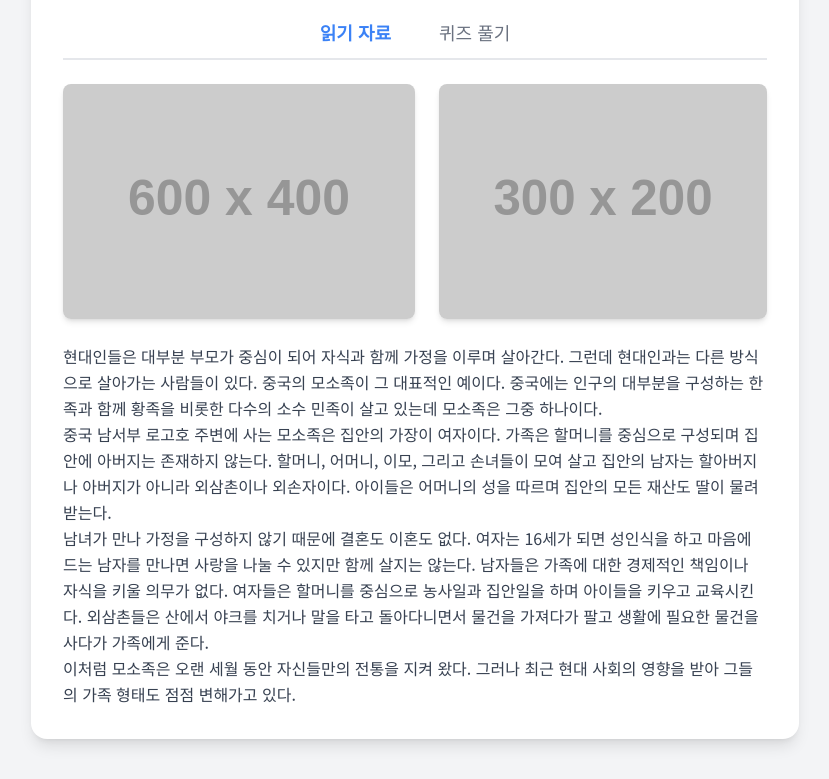
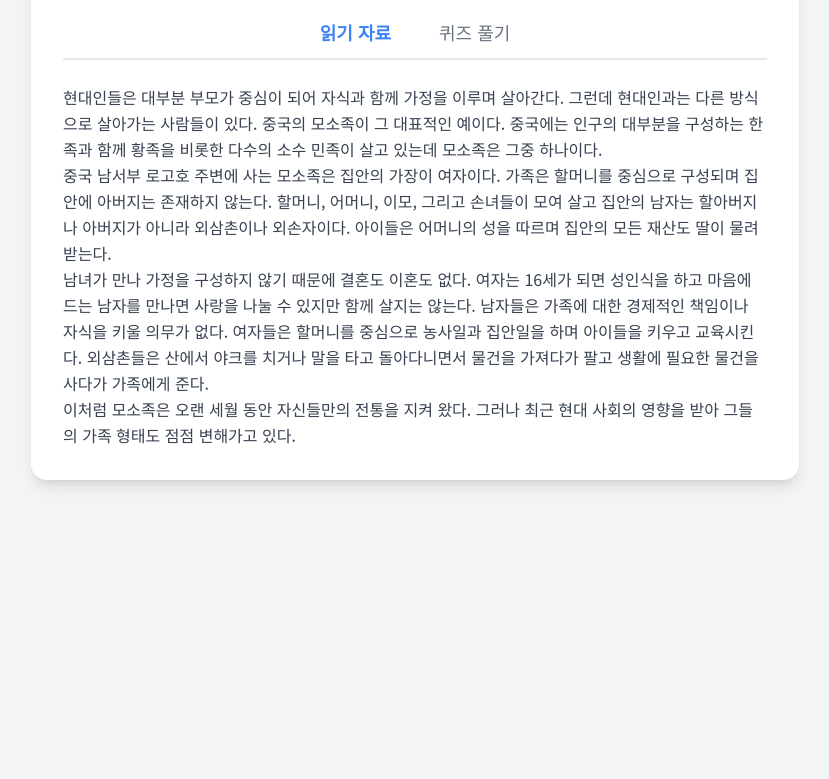
Before and after one commit to sometime4224-hnu/hnu-4A-korean-study-app, a plain HTML site: page s8/read.html in a window 1280 px wide. Shown: the part 134-913 px from the top of the page, without its empty margins (225-1054 px from the left). After the commit the page ends 800 px from the top, so only its background shows below. Drawn offline with nearby package versions, Linux system fonts and the light colour scheme; placeholder pictures from the web are drawn by us.

Commit message:
read.html 업데이트

```diff
--- a/s8/read.html
+++ b/s8/read.html
@@ -55,17 +55,8 @@
 
         <!-- 1. 읽기 자료 (콘텐츠) -->
         <div id="content-reading" class="prose prose-lg max-w-none text-gray-700 leading-relaxed">
-            <div class="flex flex-col md:flex-row gap-6 mb-6">
-                <!-- 이미지 플레이스홀더 -->
-                <img src="https://placehold.co/600x400/E2E8F0/64748B?text=모소족+여성들"
-                     alt="모소족 여성들"
-                     class="w-full md:w-1/2 rounded-lg shadow-md object-cover"
-                     onerror="this.src='https://placehold.co/600x400?text=이미지+로드+실패'">
-                <img src="https://placehold.co/300x200/E2E8F0/64748B?text=로고호+지도"
-                     alt="로고호 지도"
-                     class="w-full md:w-1/2 rounded-lg shadow-md object-cover"
-                     onerror="this.src='https://placehold.co/300x200?text=이미지+로드+실패'">
-            </div>
+
+            <!-- 이미지 섹션 제거됨 -->
 
             <p>현대인들은 대부분 부모가 중심이 되어 자식과 함께 가정을 이루며 살아간다. 그런데 현대인과는 다른 방식으로 살아가는 사람들이 있다. 중국의 모소족이 그 대표적인 예이다. 중국에는 인구의 대부분을 구성하는 한족과 함께 황족을 비롯한 다수의 소수 민족이 살고 있는데 모소족은 그중 하나이다.</p>
 
```
